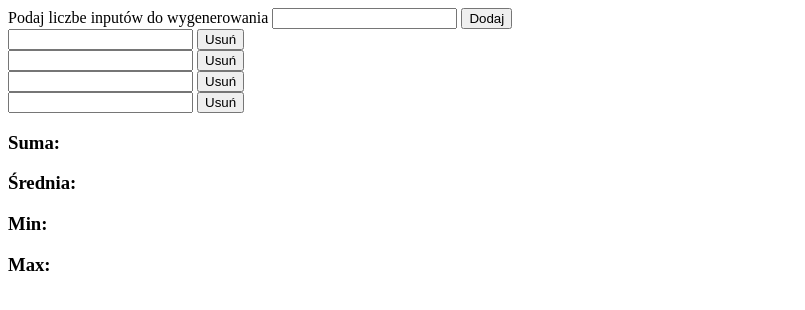
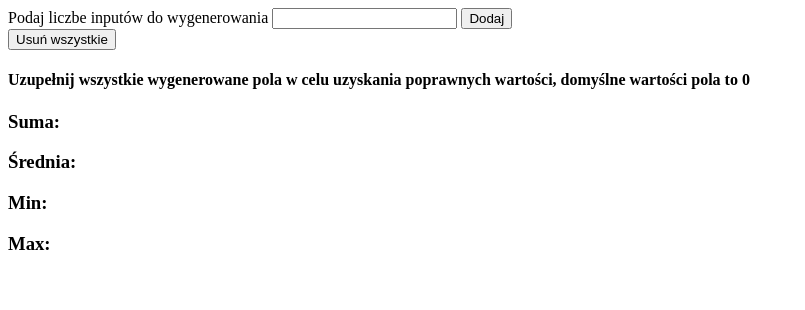
Before and after one commit to Ficu/WebAppDev, a plain HTML site: page index.html in a window 1280 px wide. Shown: the whole page, without its empty margins (0-805 px from the left). Drawn offline with Linux system fonts and the light colour scheme.

Commit message:
Cosmetic changes

```diff
--- a/index.html
+++ b/index.html
@@ -12,25 +12,10 @@
         <button id="addButton">Dodaj</button>
     </div>
     <div id="startApp">
-        <div>
-            <input type="number">
-            <button>Usuń</button>
-        </div>
-        <div>
-            <input type="number">
-            <button>Usuń</button>
-        </div>
-        <div>
-            <input type="number">
-            <button>Usuń</button>
-        </div>
-        <div>
-            <input type="number">
-            <button>Usuń</button>
-        </div>
     </div>
-
+    <button id="deleteAll">Usuń wszystkie</button>
     <div>
+        <h4>Uzupełnij wszystkie wygenerowane pola w celu uzyskania poprawnych wartości, domyślne wartości pola to 0</h4>
         <div>
             <h3>Suma:</h3>
             <div id="sum">
--- a/script.js
+++ b/script.js
@@ -9,6 +9,7 @@ var StatApp = /** @class */ (function () {
     StatApp.prototype.startApp = function () {
         this.assignListenerNumberInput();
         this.assignListenerInputGenerator();
+        this.assignListenerDeleteAll();
     };
     StatApp.prototype.assignListenerNumberInput = function () {
         var _this = this;
@@ -22,16 +23,20 @@ var StatApp = /** @class */ (function () {
     StatApp.prototype.deleteSib = function (e) {
         e.currentTarget.parentNode.remove();
     };
+    StatApp.prototype.deleteAll = function () {
+        this.containerDOMElement.innerHTML = "";
+    };
     StatApp.prototype.assignListenerInputGenerator = function () {
         var _this = this;
-        console.log(document.getElementById("addButton"));
         document.getElementById("addButton").addEventListener("click", function () { return _this.generateInput(); });
+    };
+    StatApp.prototype.assignListenerDeleteAll = function () {
+        var _this = this;
+        document.getElementById("deleteAll").addEventListener("click", function () { return _this.deleteAll(); });
     };
     StatApp.prototype.generateInput = function () {
         var _this = this;
         var numberOfButtons = +document.getElementById("inputNumber").querySelector("input").value;
-        console.log(document.getElementById("inputNumber"));
-        console.log("created " + numberOfButtons);
         for (var i = 0; i < numberOfButtons; i++) {
             var createDiv = document.createElement("div");
             var createInput = document.createElement("input");
@@ -50,7 +55,6 @@ var StatApp = /** @class */ (function () {
         if (!elements) {
             throw new Error("Brak inputów");
         }
-        console.log(elements);
         var numberArray = [];
         for (var i = 0; i < elements.length; i++) {
             var value = +elements[i].value;
```
Also changed, not shown: script.ts (+11 -4 lines).
